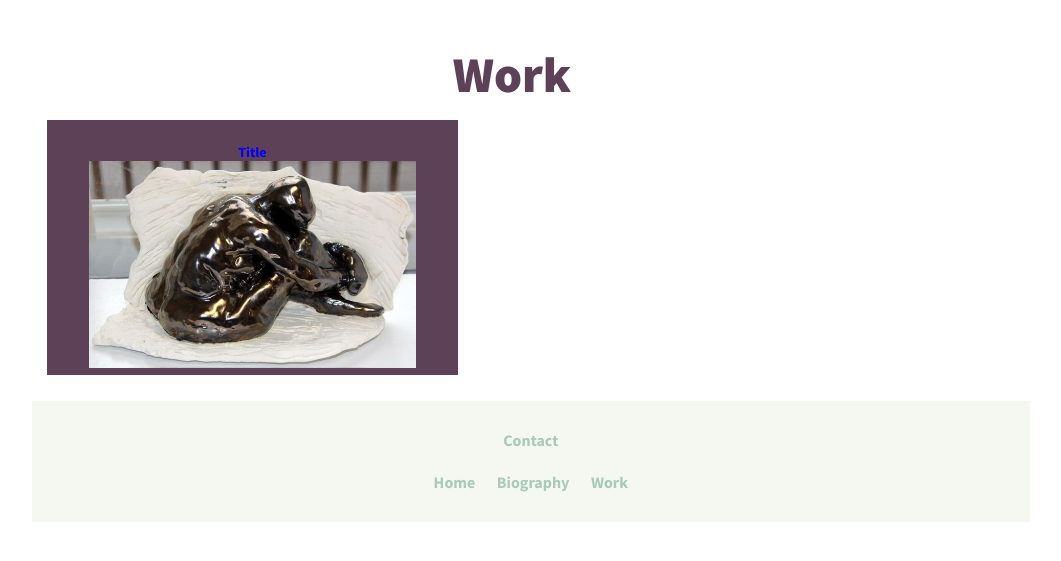
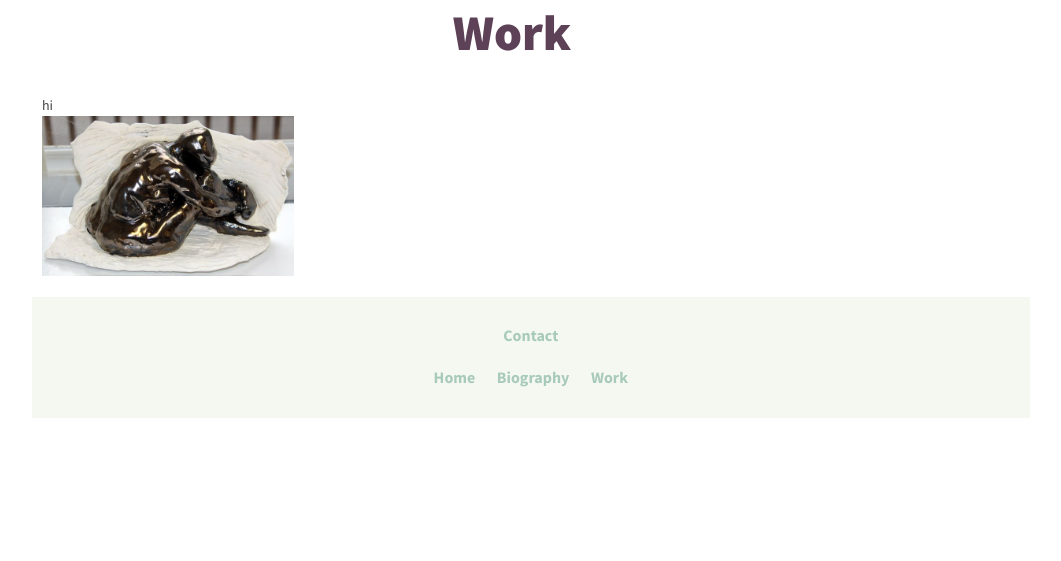
Before and after one commit to owlbytes/BinaShah, a PHP site: page /work.html in a window 1280 px wide. Shown: the top 561 px of the page, without its empty margins (128-1189 px from the left). Run offline with PHP 8.4, Linux system fonts and the light colour scheme.

Commit message:
continuing to work on grid

```diff
--- a/CSS/work.css
+++ b/CSS/work.css
@@ -1,85 +1,36 @@
+ #pics{
+  position: relative;
+  width: 90%;
+ }
 
-/*the unordered list is centered in the parent*/
-.rb-grid {
-  list-style: none;
-  text-align: center;
-  margin: 0 auto;
+#hidden_pics{
+  position: absolute;
+  top: 0;
+  bottom: 0;
+  left: 0;
+  right: 0;
+  visibility: hidden;
+  opacity: 0;
+  overflow: scroll;
+
+
 }
 
-/*default span width is 24%. list items have a fluid with. */
-.rb-grid li {
-  width: 21%;
-  height: 15em;
-  margin: 0.5%;
-/*  background: #A8CABA;*/
-  color: blue;
-  display: block;
-  float: left;
-  padding: 1.6em;
-  cursor: pointer;
-  position: relative;
-}
-
-/*alternative span width*/
-.rb-grid li.rb-span-2 {
-  width: 39%;
-}
-
-.rb-grid li.rb-span-2 img {
-  width: 89%;
-  margin-right: auto;
-  margin-left: auto;
-  text-align: center;
-}
-
-.rb-grid li.rb-span-2 img:hover{
+#hidden_pics:hover{
+  visibility: visible;
+  opacity: 1;
   width: 100%;
   height: 100%;
 }
 
-
-.rb-grid li.rb-span-3 {
-  width: 27%;
+/*color choices for boxes*/
+#rb-grid li:nth-child(1) {
+  border-style:solid;
+  border-color:#5D4157;
 }
-
-/*styling for title of art piece*/
-.rb-grid li h3 {
-  font-weight: 700;
-}
-
-.rb-grid li[class^="icon-"]:before,
-.rb-grid li[class*=" icon-"]:before {
-    font-size: 10em;
-    position: absolute;
-    display: block;
-    width: 100%;
-    height: 100%;
-    top: 0;
-    left: 0;
-    line-height: 3;
-    opacity: 0.4;
-    text-align: right;
-    pointer-events: none;
-}
-
-#images{
-  width: 60%;
-}
-
-
-/*styling for images*/
-.rb-image {
-    width: 100%;
-    height: 100%;
-}
-
-
-
-/*color choices for boxes*/
-.rb-grid li:nth-child(1) { background: #5D4157; }
-.rb-grid li:nth-child(2) { background: #838689; }
-.rb-grid li:nth-child(3) { background: #A8CABA; }
-.rb-grid li:nth-child(4) { background: #CAD7B2; }
+#rb-grid li:nth-child(2) { background: #838689; }
+#rb-grid li:nth-child(3) { background: #A8CABA; }
+#rb-grid li:nth-child(4) { background: #CAD7B2; }
 .rb-grid li:nth-child(5) { background: #EBE3AA; }
 .rb-grid li:nth-child(6) { background: #5D4157; }
 .rb-grid li:nth-child(7) { background: #838689; }
--- a/work.html
+++ b/work.html
@@ -11,17 +11,40 @@
 <body>
   <div class="container">
     <div class="sixteen columns">
+      <h1>Work</h1>
       <br>
       <br>
+      <div class="five columns alpha" id="rb-grid">
+        <p>hi</p>
+        <img src="fold.jpg" id="pics">
+        <img src="fold.jpg" id="hidden_pics">
+        <p id="hidden_pics">test</p>
+      </div>
+      <!-- <div class="four columns omega">
+        <p>hi</p>
+        <img src="fold.jpg">
+      </div>
+      <div class="seven columns omega">
+        <p>hi</p>
+        <img src="fold.jpg">
+      </div>
+      <div class="nine columns omega">
+        <p>hi</p>
+        <img src="fold.jpg">
+      </div>
+      <div class="five columns omega">
+        <p>hi</p>
+        <img src="fold.jpg">
+      </div>   -->
 
-    <h1>Work</h1>
       <br>
-      <ul id="rb-grid" class="rb-grid clearfix">
+
+<!--       <ul id="rb-grid" class="rb-grid clearfix">
         <li class="icon-clima-1 rb-span-2">
           <h3>Title</h3>
           <img src="fold.jpg">
         </li>
-      </ul>
+      </ul>  -->
     </div> <!--  end of sixteen colums div -->
   </div> <!--  end of container div -->
 
```
